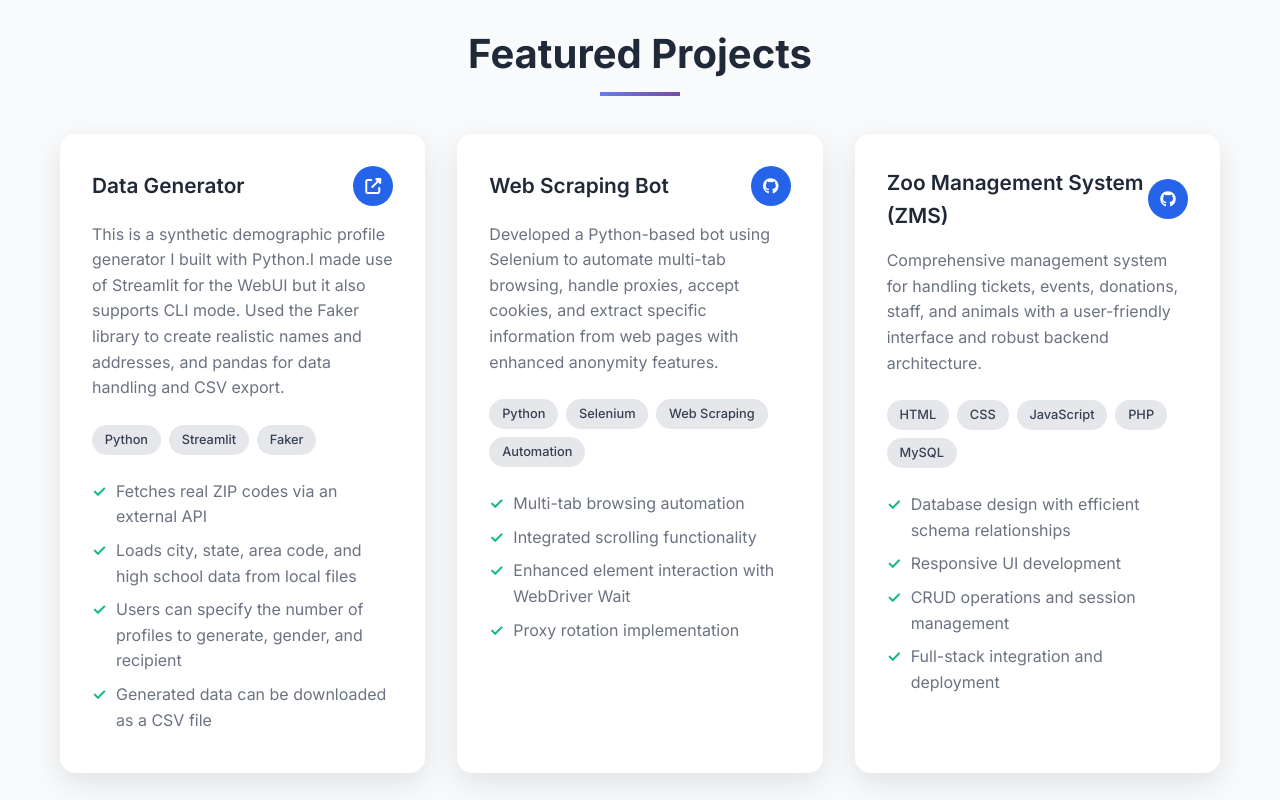
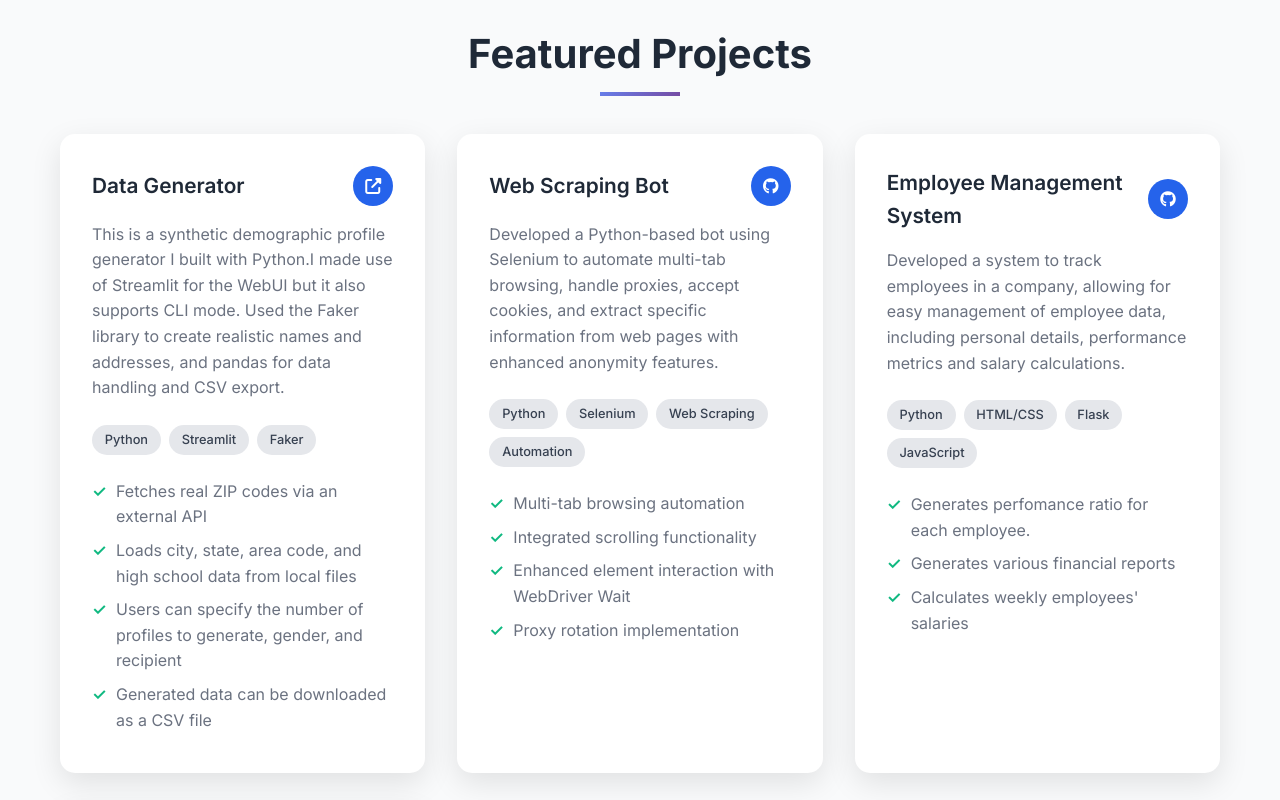
Before and after one commit to kMike05/Portfolio, a plain HTML site: page index.html in a window 1280 px wide. Shown: the part 2300-3100 px from the top of the page. Drawn offline with Linux system fonts and the light colour scheme.

Commit message:
Update index.html

```diff
--- a/index.html
+++ b/index.html
@@ -63,7 +63,7 @@
                     <a href="https://www.linkedin.com/in/mike-ngetich-55b17a241/" target="_blank" rel="noopener noreferrer">
                         <i class="fab fa-linkedin"></i>
                     </a>
-                   <a href="tel:+254759091615">
+                    <a href="tel:+254759091615">
                         <i class="fas fa-phone"></i>
                     </a>
 
@@ -209,6 +209,34 @@ pandas for data handling and CSV export.
                             <li>Integrated scrolling functionality</li>
                             <li>Enhanced element interaction with WebDriver Wait</li>
                             <li>Proxy rotation implementation</li>
+                        </ul>
+                    </div>
+                </div>
+
+                 <div class="project-card">
+                    <div class="project-header">
+                        <h3>Employee Management System</h3>
+                        <div class="project-links">
+                            <a href="https://github.com/kMike05" target="_blank" rel="noopener noreferrer" class="project-link">
+                                <i class="fab fa-github"></i>
+                            </a>
+                        </div>
+                    </div>
+                    <p class="project-description">
+                        Developed a system to track employees in a company, allowing for easy management of employee data,
+                        including personal details, performance metrics and salary calculations.
+                    </p>
+                    <div class="project-tech">
+                        <span class="tech-tag">Python</span>
+                        <span class="tech-tag">HTML/CSS</span>
+                        <span class="tech-tag">Flask</span>
+                        <span class="tech-tag">JavaScript</span>
+                    </div>
+                    <div class="project-features">
+                        <ul>
+                            <li>Generates perfomance ratio for each employee.</li>
+                            <li> Generates various financial reports</li>
+                            <li>Calculates weekly employees' salaries</li>
                         </ul>
                     </div>
                 </div>
```
